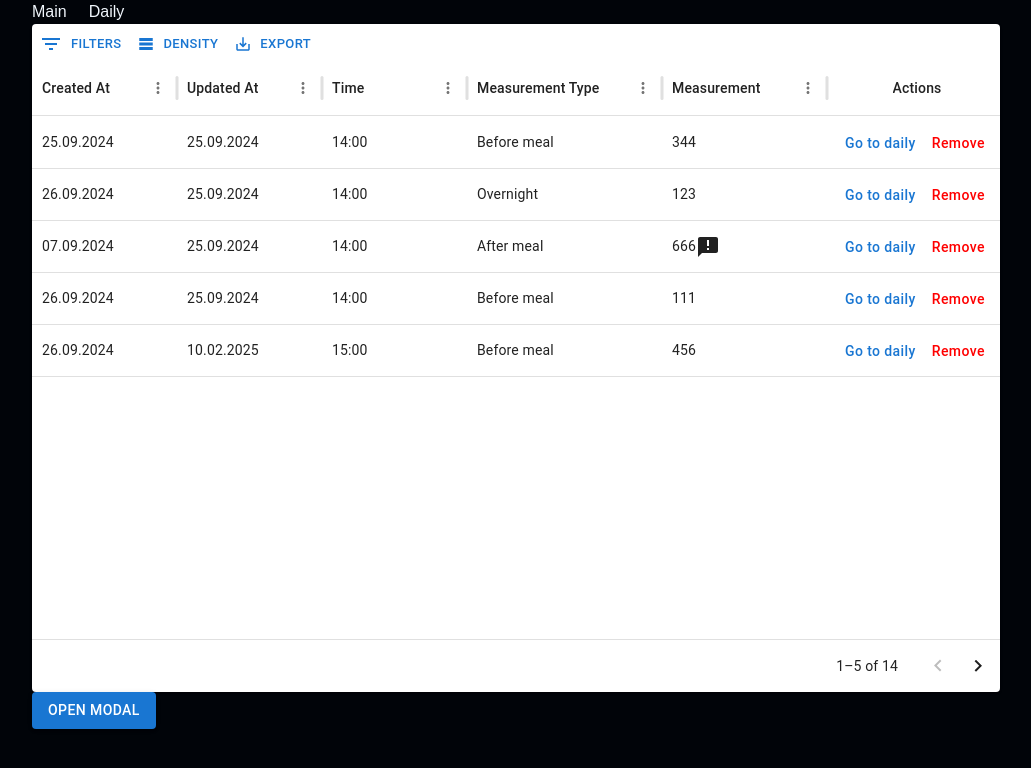
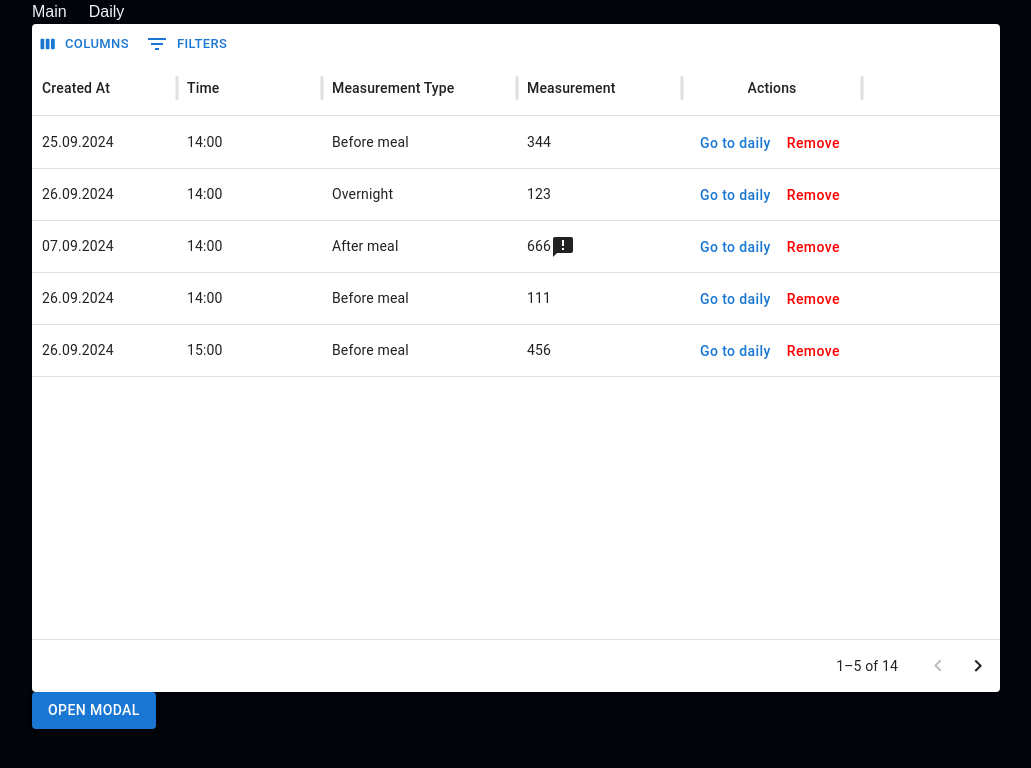
Before and after one commit to Vladislav-096/blood-sugar-monitoring-diary, a React (Vite) app: page / in a window 1280 px wide. Shown: the top 768 px of the page, without its empty margins (124-1155 px from the left). Built offline with nearby package versions, Linux system fonts and the light colour scheme; data requests are answered from the project's data file; a web font is replaced by a local one.

Commit message:
feat: disabled menu on coloumn headers, added buttons to display and filter coloumns. Coloumn filtering filters by values in table row, some of them needs to be filtered by formatted values (WIP)

```diff
--- /dev/null
+++ b/src/components/CustomToolBar/CustomToolbar.tsx
@@ -0,0 +1,14 @@
+import {
+  GridToolbarColumnsButton,
+  GridToolbarContainer,
+  GridToolbarFilterButton,
+} from "@mui/x-data-grid";
+
+export const CustomToolbar = () => {
+  return (
+    <GridToolbarContainer>
+      <GridToolbarColumnsButton />
+      <GridToolbarFilterButton />
+    </GridToolbarContainer>
+  );
+};
--- a/src/components/Table/Table.tsx
+++ b/src/components/Table/Table.tsx
@@ -9,7 +9,6 @@ import {
   GridColDef,
   GridRenderEditCellParams,
   GridRowModel,
-  GridToolbar,
   GridValidRowModel,
 } from "@mui/x-data-grid";
 import { getDateStringFromUnix } from "../../utils/getDateStringFromUnix";
@@ -31,6 +30,7 @@ import {
 import dayjs from "dayjs";
 import { areObjectsEqual } from "../../utils/areObjectsEqual";
 import { CustomTimePicker } from "../CustomTimePicker/CustomTimePicker";
+import { CustomToolbar } from "../CustomToolBar/CustomToolBar";
 
 interface Table {
   rows: Measurement[];
@@ -330,7 +330,7 @@ export const Table = ({
   const processRowUpdate = React.useCallback(
     async (
       newRow: GridRowModel,
-      oldRow: GridValidRowModel,
+      oldRow: GridValidRowModel
       // params: {
       //   rowId: GridRowId;
       // }
@@ -410,15 +410,23 @@ export const Table = ({
           columns={columns}
           paginationModel={paginationModel}
           pageSizeOptions={[5]}
-          disableColumnSelector
           sx={{ border: 0 }}
           disableRowSelectionOnClick
           onPaginationModelChange={handlePaginationModelChange}
           processRowUpdate={processRowUpdate}
           onProcessRowUpdateError={handleProcessRowUpdateError}
           onCellDoubleClick={handleCellDoubleClick}
+          disableColumnMenu
           slots={{
-            toolbar: GridToolbar,
+            toolbar: CustomToolbar,
+          }}
+          initialState={{
+            columns: {
+              columnVisibilityModel: {
+                updatedAt: false, // Скрыть колонку по умолчанию
+                // Добавьте другие колонки, которые хотите скрыть
+              },
+            },
           }}
         />
       </Paper>
@@ -438,3 +446,6 @@ export const Table = ({
     </>
   );
 };
+
+// Отключил меню колонки, добавил отображние колонок, фильтрацию по кнопке (не работает корректно с
+// преобразованными значениями)
```
